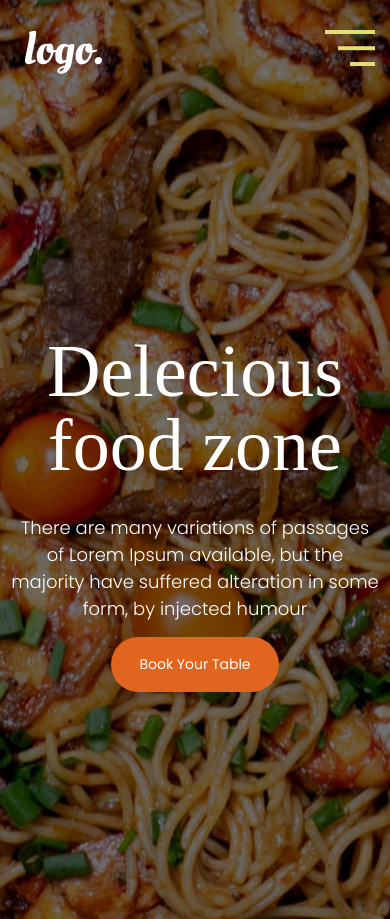
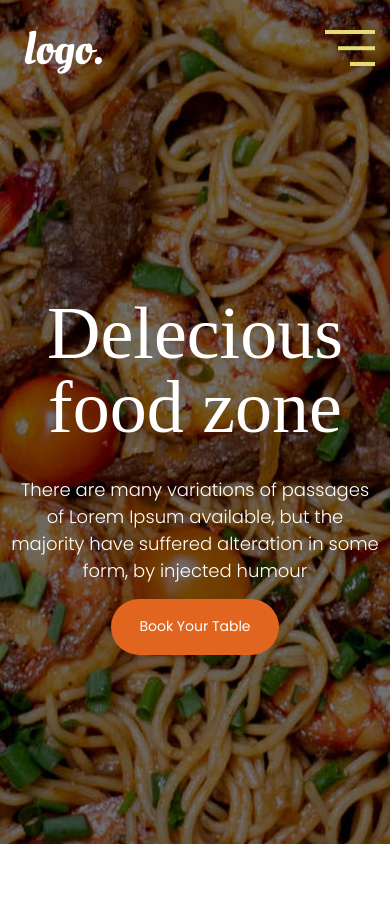
Before and after one commit to Nayshes/Carnicer-a-Restoraunt-Landing-page-, a plain HTML site: page index.html in a window 390 px wide. Shown: the top 919 px of the page. Drawn offline with Linux system fonts and the light colour scheme; a web font is replaced by a local one.

Commit message:
change fullscreen main on mobile
pos abs
padding 75

```diff
--- a/scss/media.scss
+++ b/scss/media.scss
@@ -94,6 +94,10 @@
      .header {
          &__preview {
              margin-top: 0px;
+             padding-top: 75px;
+         }
+         &__navbar {
+             position: absolute;
          }
          &__navbar._active {
              height: 75px;
```
Also changed, not shown: css/media.css.
